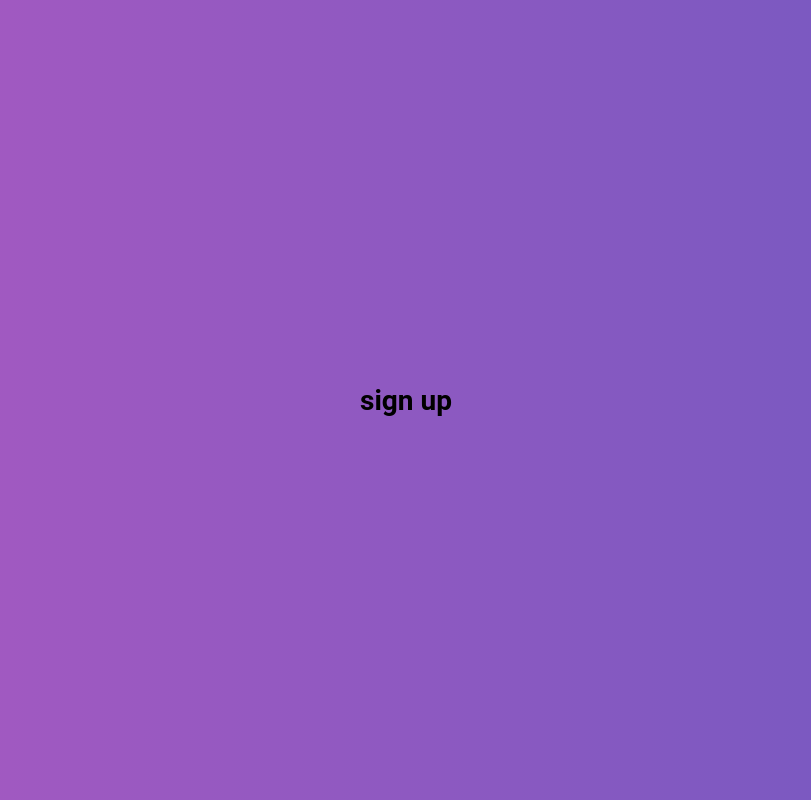
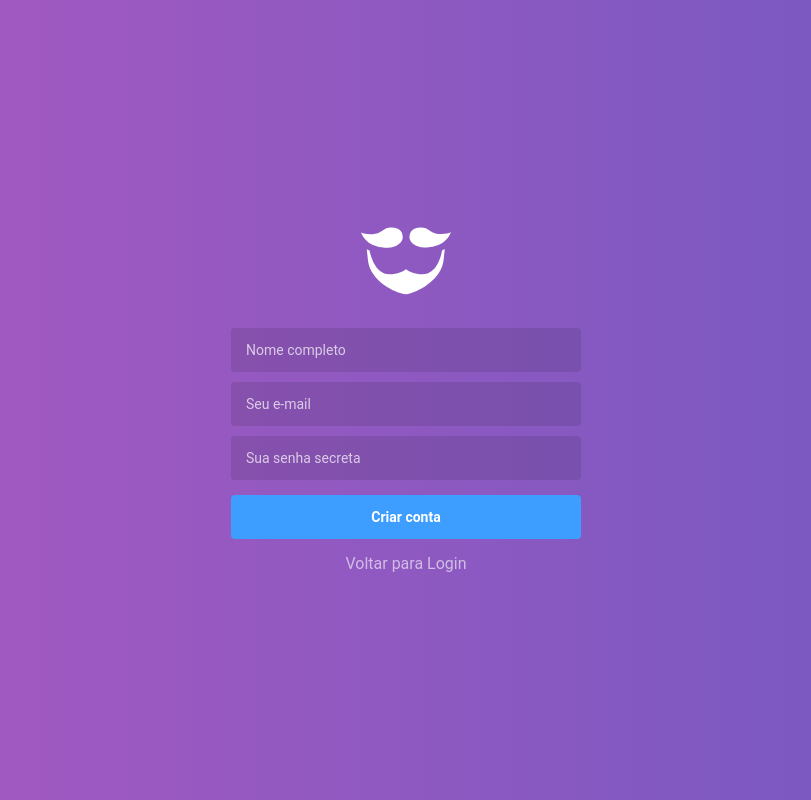
Before and after one commit to gduartemenezes/gbbr-web, a React (Create React App) app: page /register in a window 1280 px wide. Shown: the whole page, without its empty margins (234-1045 px from the left). Built offline with nearby package versions, Linux system fonts and the light colour scheme.

Commit message:
Add content to sign up page

```diff
--- a/src/pages/SignUp/index.js
+++ b/src/pages/SignUp/index.js
@@ -1,9 +1,23 @@
 import React from 'react';
+import { Link } from 'react-router-dom';
+import logo from '~/assets/logo.svg';
 
 export default function SignUp() {
   return (
-    <div>
-      <h1>sign up</h1>
-    </div>
+    <>
+      <img src={logo} alt="Go Barber" />
+
+      <form action="">
+        <input type="text" name="name" placeholder="Nome completo" />
+        <input type="email" name="email" placeholder="Seu e-mail" />
+        <input
+          type="password"
+          name="password"
+          placeholder="Sua senha secreta"
+        />
+        <button type="submit">Criar conta</button>
+        <Link to="/">Voltar para Login</Link>
+      </form>
+    </>
   );
 }
```
